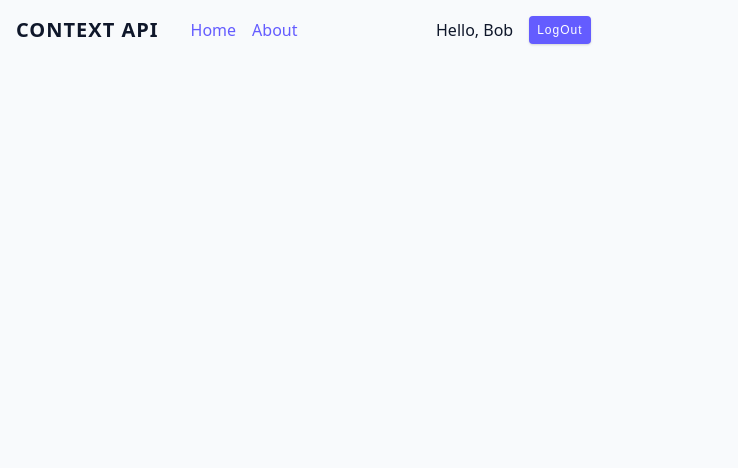
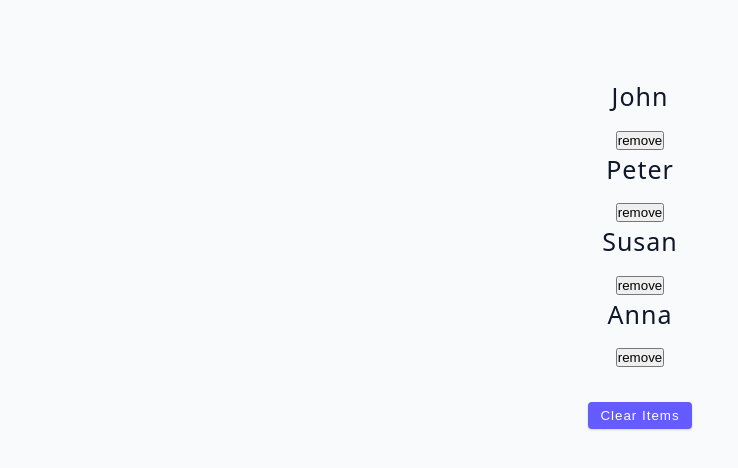
Before and after one commit to RomarioNik/react-ts-projects, a React (Vite) app in the folder 100-hooks/: page / in a window 1280 px wide. Shown: the top 468 px of the page, without its empty margins (0-738 px from the left). Built offline with nearby package versions, Linux system fonts and the light colour scheme.

Commit message:
useReducer ts

```diff
--- a/100-hooks/src/App.tsx
+++ b/100-hooks/src/App.tsx
@@ -3,19 +3,20 @@
 // import { Forms } from "./Forms";
 // import { UseRefBasics } from "./UseRef";
 // import { FetchData, ToggleExample } from "./CustomHooks";
-import { NavBar } from "./ContextApi";
+// import { NavBar } from "./ContextApi";
+import ReducerBasics from "./UseReducer/01-useReducer";
 
 function App() {
   return (
-    //className="container"
-    <div>
+    <div className="container">
       {/* <Starter /> */}
       {/* <Leverage /> */}
       {/* <Forms /> */}
       {/* <UseRefBasics /> */}
       {/* <ToggleExample /> */}
       {/* <FetchData /> */}
-      <NavBar />
+      {/* <NavBar /> */}
+      <ReducerBasics />
     </div>
   );
 }
--- /dev/null
+++ b/100-hooks/src/UseReducer/01-useReducer.tsx
@@ -0,0 +1,53 @@
+import { useReducer } from "react";
+import { ActionKind } from "./actions";
+import { defaultState, reducer } from "./reducer";
+
+const ReducerBasics = () => {
+  const [state, dispatch] = useReducer(reducer, defaultState);
+
+  const removeItem = (id: number) => {
+    dispatch({ type: ActionKind.REMOVE_ITEM, payload: id });
+  };
+
+  const clearList = () => {
+    dispatch({ type: ActionKind.CLEAR_LIST });
+  };
+
+  const resetList = () => {
+    dispatch({ type: ActionKind.RESET_LIST });
+  };
+
+  return (
+    <div>
+      {state.people.map((person) => {
+        const { id, name } = person;
+        return (
+          <div key={id} className="item">
+            <h4>{name}</h4>
+            <button onClick={() => removeItem(id)}>remove</button>
+          </div>
+        );
+      })}
+
+      {state.people.length < 1 ? (
+        <button
+          className="btn"
+          style={{ marginTop: "2rem" }}
+          onClick={resetList}
+        >
+          reset
+        </button>
+      ) : (
+        <button
+          className="btn"
+          style={{ marginTop: "2rem" }}
+          onClick={clearList}
+        >
+          clear items
+        </button>
+      )}
+    </div>
+  );
+};
+
+export default ReducerBasics;
--- /dev/null
+++ b/100-hooks/src/UseReducer/actions.ts
@@ -0,0 +1,5 @@
+export enum ActionKind {
+  CLEAR_LIST = "CLEAR_LIST",
+  RESET_LIST = "RESET_LIST",
+  REMOVE_ITEM = "REMOVE_ITEM",
+}
--- /dev/null
+++ b/100-hooks/src/UseReducer/reducer.ts
@@ -0,0 +1,29 @@
+import { data } from "../data";
+import { ActionKind } from "./actions";
+import { type Action, type State } from "./types";
+
+export const defaultState: State = {
+  people: data,
+  isLoading: false,
+};
+
+export const reducer = (state: State, action: Action): State => {
+  if (action.type === ActionKind.CLEAR_LIST) {
+    return { ...state, people: [] };
+  }
+
+  if (action.type === ActionKind.RESET_LIST) {
+    return { ...state, people: data };
+  }
+
+  if (action.type === ActionKind.REMOVE_ITEM) {
+    const newPeople = state.people.filter(
+      (person) => person.id !== action.payload
+    );
+
+    return { ...state, people: newPeople };
+  }
+
+  //   throw new Error(`No matching ${action.type}`);
+  return state;
+};
--- /dev/null
+++ b/100-hooks/src/UseReducer/types.ts
@@ -0,0 +1,11 @@
+import { Datatype } from "../data";
+
+export type State = {
+  people: Datatype[];
+  isLoading: boolean;
+};
+
+export type Action = {
+  type: string;
+  payload?: number;
+};
```
